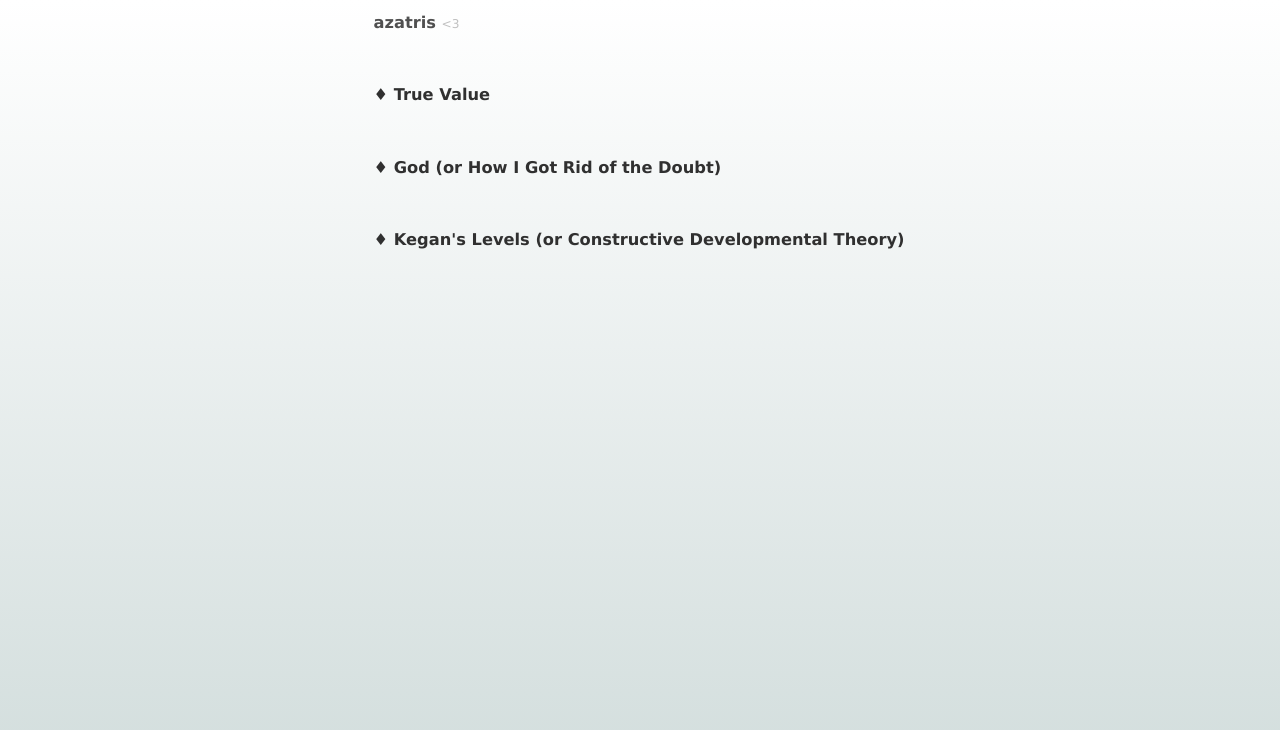
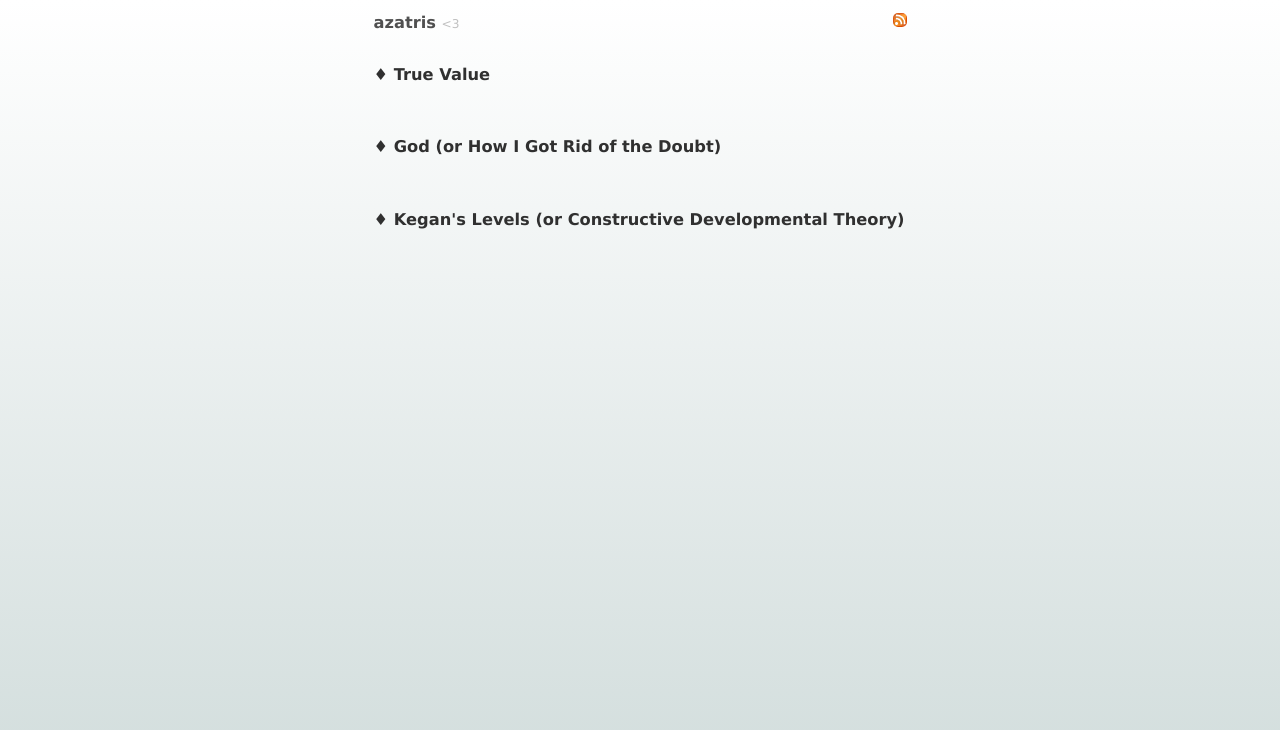
Before and after one commit to azatris/azatris.github.io, a Jekyll site: the page built from index.html, in a window 1280 px wide. Shown: the top 730 px of the page. Built offline with Jekyll 4.4.1, drawn with Linux system fonts in a browser that asks for light colours; the list of posts is cut into pages by our own code.

Commit message:
Add atom link

```diff
--- a/_layouts/default.html
+++ b/_layouts/default.html
@@ -7,10 +7,17 @@
 
     <div class="container content">
       <header class="masthead">
-        <h3 class="masthead-title">
+        <div>
+        <h3 class="left masthead-title">
           <a href="{{ site.baseurl }}/" title="Home">{{ site.title }}</a>
           <small>{{ site.tagline }}</small>
         </h3>
+        </div>
+        <div>
+        <h3 class="right masthead-title">
+          <a href="{{ site.baseurl }}/atom.xml" title="Atom feed"><img src="{{ site.baseurl }}/public/feed-icon-14x14.png"></a>
+        </h3>
+        </div>
       </header>
 
       <main>
--- a/_sass/_base.scss
+++ b/_sass/_base.scss
@@ -81,3 +81,13 @@ tbody tr:nth-child(odd) td,
 tbody tr:nth-child(odd) th {
   background-color: #f9f9f9;
 }
+
+.left {
+    float: left;
+    width: 50%;
+}
+
+.right {
+    float: right;
+    text-align: right;
+}
```
Also changed, not shown: public/feed-icon-14x14.png (added).
